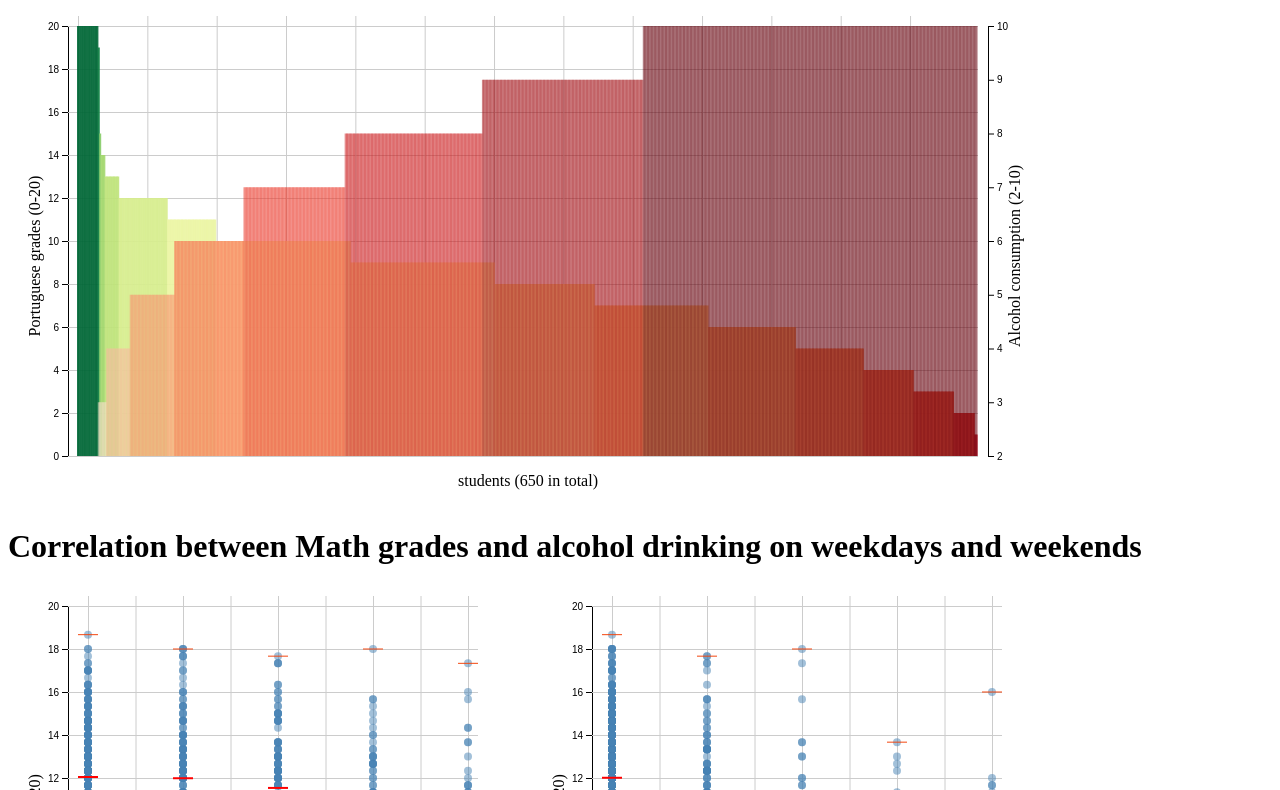
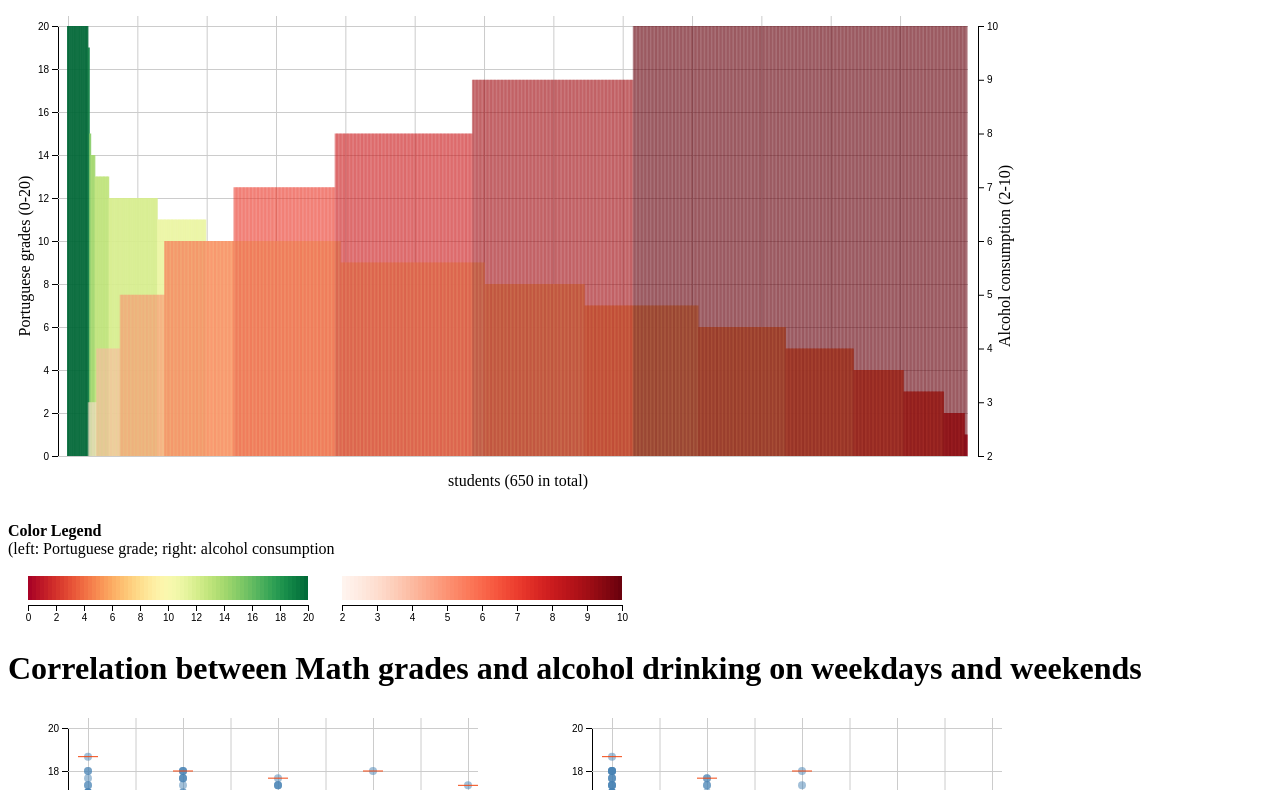
Before and after one commit to ZixianJia/infor5100-pj1, a plain HTML site: page Project 1/index.html in a window 1280 px wide. Shown: the part 194-984 px from the top of the page. Drawn offline with nearby package versions, Linux system fonts and the light colour scheme.

Commit message:
added color legend for chart1

```diff
--- a/Project 1/index.html
+++ b/Project 1/index.html
@@ -28,8 +28,11 @@
       https://www.kaggle.com/datasets/whenamancodes/alcohol-effects-on-study)
     </p>
 
-    <h1>Title for graph 1</h1>
-    <svg id="chart" height="500" width="1000" style="margin-left: 20"></svg>
+    <h1>Relationship between Portuguese grade and total alcohol consumption</h1>
+    <svg id="chart" height="500" width="1000" style="margin-left: 10"></svg>
+    <p><b>Color Legend</b><br>(left: Portuguese grade; right: alcohol consumption</p>
+    <svg id="grdcolorLegend" height="50" width="300" style="background: #fff; margin-top:0px; margin-left: 10" ></svg>
+    <svg id="alccolorLegend" height="50" width="300" style="background: #fff; margin-top:0px; margin-left: 10" ></svg>
     <h1>
       Correlation between Math grades and alcohol drinking on weekdays and
       weekends
@@ -164,11 +167,16 @@
         //sort grades from highest to lowest
         data.sort((a, b) => d3.ascending(a["G3"], b["G3"]));
 
-        //draw lines for grades
-        var stdColorscale = d3
+        //color scale for grd
+        var grdColorscale = d3
           .scaleSequential(d3.interpolateRdYlGn)
           .domain([grdExtent[1], grdExtent[0]]);
 
+        var IgrdColorscale = d3
+        .scaleSequential(d3.interpolateRdYlGn)
+        .domain(grdExtent);
+
+        //draw lines for grades
         data.forEach((d, i) => {
           chartArea
             .append("line")
@@ -178,17 +186,23 @@
             .attr("y2", height - margin.bottom - 20 - grdScale(d["G3"]))
             .style("stroke-opacity", 0.9)
             .style("stroke-width", 2)
-            .attr("stroke", stdColorscale(d["G3"]));
+            .attr("stroke", grdColorscale(d["G3"]));
         });
+
+        //color scale for alc
+        var alcColorscale = d3
+            .scaleSequential(d3.interpolateReds)
+            .domain([alcExtent[1], alcExtent[0]]);
+
+        var IalcColorscale = d3
+        .scaleSequential(d3.interpolateReds)
+        .domain(alcExtent);
 
         //sort alc level from lowest to highest
         data.sort((a, b) => d3.descending(a["Talc"], b["Talc"]));
 
         //draw lines for alc
         data.forEach((d, i) => {
-          var alcColorscale = d3
-            .scaleSequential(d3.interpolateReds)
-            .domain([alcExtent[1], alcExtent[0]]);
 
           chartArea
             .append("line")
@@ -200,7 +214,68 @@
             .style("stroke-width", 2)
             .attr("stroke", alcColorscale(d["Talc"]));
         });
+
+        drawLegend("#grdcolorLegend", IgrdColorscale);
+
+        drawLegend("#alccolorLegend", IalcColorscale);
       });
+    </script>
+
+  <script>
+    function drawLegend(legendSelector, legendColorScale) {
+
+    //  Color Legend code credit to Prof. Rz !!!
+
+    const offsets = { width: 10,
+                      top: 2,
+                      bottom: 24 };
+    const stepSize = 4;
+    const minMaxExtendPercent = 0;
+
+    const legend = d3.select(legendSelector);
+    const legendHeight = legend.attr("height");
+    const legendBarWidth = legend.attr("width") - (offsets.width * 2);
+    const legendMinMax = d3.extent(
+      legendColorScale.domain());
+    const minMaxExtension = (legendMinMax[1] - legendMinMax[0]) * minMaxExtendPercent;
+    const barHeight = legendHeight - offsets.top - offsets.bottom;
+
+    let barScale = d3.scaleLinear().domain([legendMinMax[0]-minMaxExtension,
+                                              legendMinMax[1]+minMaxExtension])
+                                  .range([0,legendBarWidth]);
+    let barAxis = d3.axisBottom(barScale);
+
+    let bar = legend.append("g")
+                    .attr("class", "legend colorbar")
+                    .attr("transform", `translate(${offsets.width},${offsets.top})`)
+
+    // have a continuous / roundable scale
+    if (legendColorScale.hasOwnProperty('rangeRound')) {
+
+      for (let i=0; i<legendBarWidth; i=i+stepSize) {
+
+        let center = i+(stepSize/2);
+        let dataCenter = barAxis.scale().invert( center );
+
+        if ( dataCenter < legendMinMax[1] ) {
+        bar.append("rect")
+            .attr("x", i)
+            .attr("y", 0)
+            .attr("width", stepSize)
+            .attr("height",barHeight)
+            .style("fill", legendColorScale( dataCenter ) );
+        };
+      }
+    }
+
+    //draw legend labels
+    legend.append("g")
+          .attr("class", "legend axis")
+          .attr("transform",`translate(${offsets.width},${offsets.top+barHeight+5})`)
+          .call(barAxis);
+
+    }
+
     </script>
 
     <script>
```
